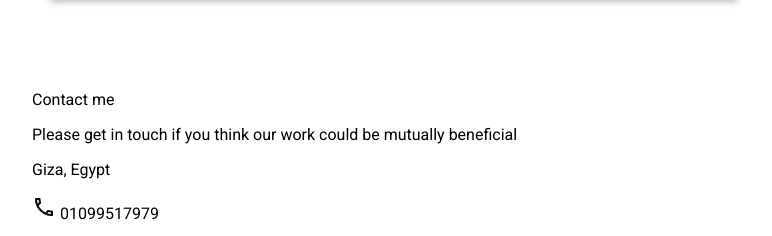
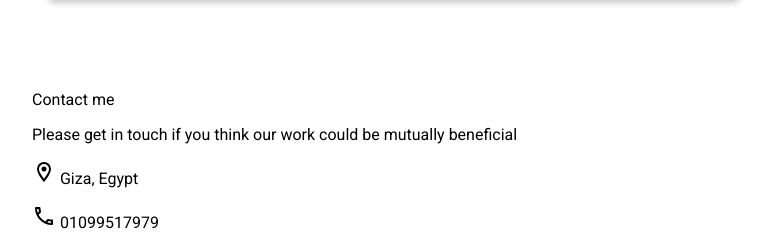
Before and after one commit to hussein-m-kandil/top-advanced-html-and-css-study, a plain HTML site: page odin-homepage/index.html in a window 1280 px wide. Shown: the part 4512-4748 px from the top of the page, without its empty margins (248-1020 px from the left). Drawn offline with nearby package versions, Linux system fonts and the light colour scheme; a web font is replaced by a local one.

Commit message:
Odin Homepage: Add map-marker icon before address

```diff
--- a/odin-homepage/index.html
+++ b/odin-homepage/index.html
@@ -411,7 +411,15 @@
             Please get in touch if you think our work could be mutually
             beneficial
           </p>
-          <p>Giza, Egypt</p>
+          <p>
+            <img
+              src="./assets/icons/map-marker-outline.svg"
+              alt="Phone icon"
+              width="24"
+              height="24"
+            />
+            <span>Giza, Egypt</span>
+          </p>
           <p>
             <img
               src="./assets/icons/phone-outline.svg"
```
Also changed, not shown: odin-homepage/assets/icons/map-marker-outline.svg (added).
